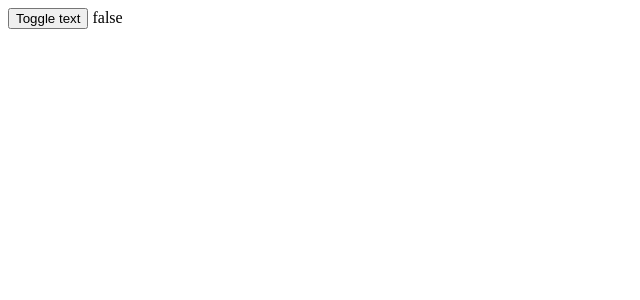
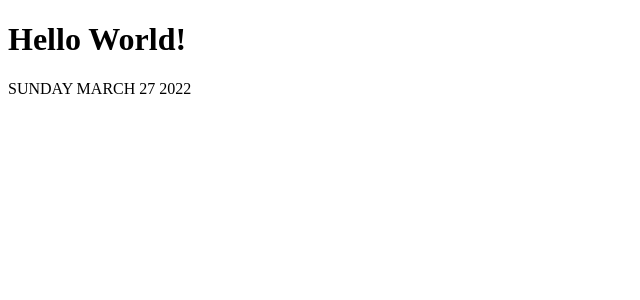
Before and after one commit to rkwadriga/ahgular-learning, an Angular app: page / in a window 1280 px wide. Shown: the top 300 px of the page, without its empty margins (0-640 px from the left). Built offline with nearby package versions, Linux system fonts and the light colour scheme.

Commit message:
Custom pipes (formatters)

```diff
--- a/src/app/app.component.html
+++ b/src/app/app.component.html
@@ -1,2 +1,2 @@
-<button (click)="toggleText($event)">Toggle text</button>
-{{showText}}
+<h1>{{'World' | greetings}}</h1>
+{{todayDate | date : 'EEEE MMMM d y' | uppercase}}
--- a/src/app/app.component.ts
+++ b/src/app/app.component.ts
@@ -6,10 +6,5 @@ import { Component } from '@angular/core';
   styleUrls: ['./app.component.css']
 })
 export class AppComponent {
-    showText = false;
-
-    toggleText(event: any) {
-        this.showText = !this.showText
-        console.log(event);
-    }
+    todayDate = new Date();
 }
--- a/src/app/app.module.ts
+++ b/src/app/app.module.ts
@@ -5,12 +5,14 @@ import { AppRoutingModule } from './app-routing.module';
 import { AppComponent } from './app.component';
 import { ParentComponent } from './parent/parent.component';
 import { ChildComponent } from './child/child.component';
+import { GreetingsPipe } from './greetings.pipe';
 
 @NgModule({
   declarations: [
     AppComponent,
     ParentComponent,
-    ChildComponent
+    ChildComponent,
+    GreetingsPipe,
   ],
   imports: [
     BrowserModule,
--- /dev/null
+++ b/src/app/greetings.pipe.ts
@@ -0,0 +1,12 @@
+import { Pipe, PipeTransform } from '@angular/core';
+
+@Pipe({
+  name: 'greetings'
+})
+export class GreetingsPipe implements PipeTransform {
+
+  transform(value: string, ...args: unknown[]): string {
+    return `Hello ${value}!`;
+  }
+
+}
```
Also changed, not shown: 1 other file (tests, documents, lock files or other folders).
